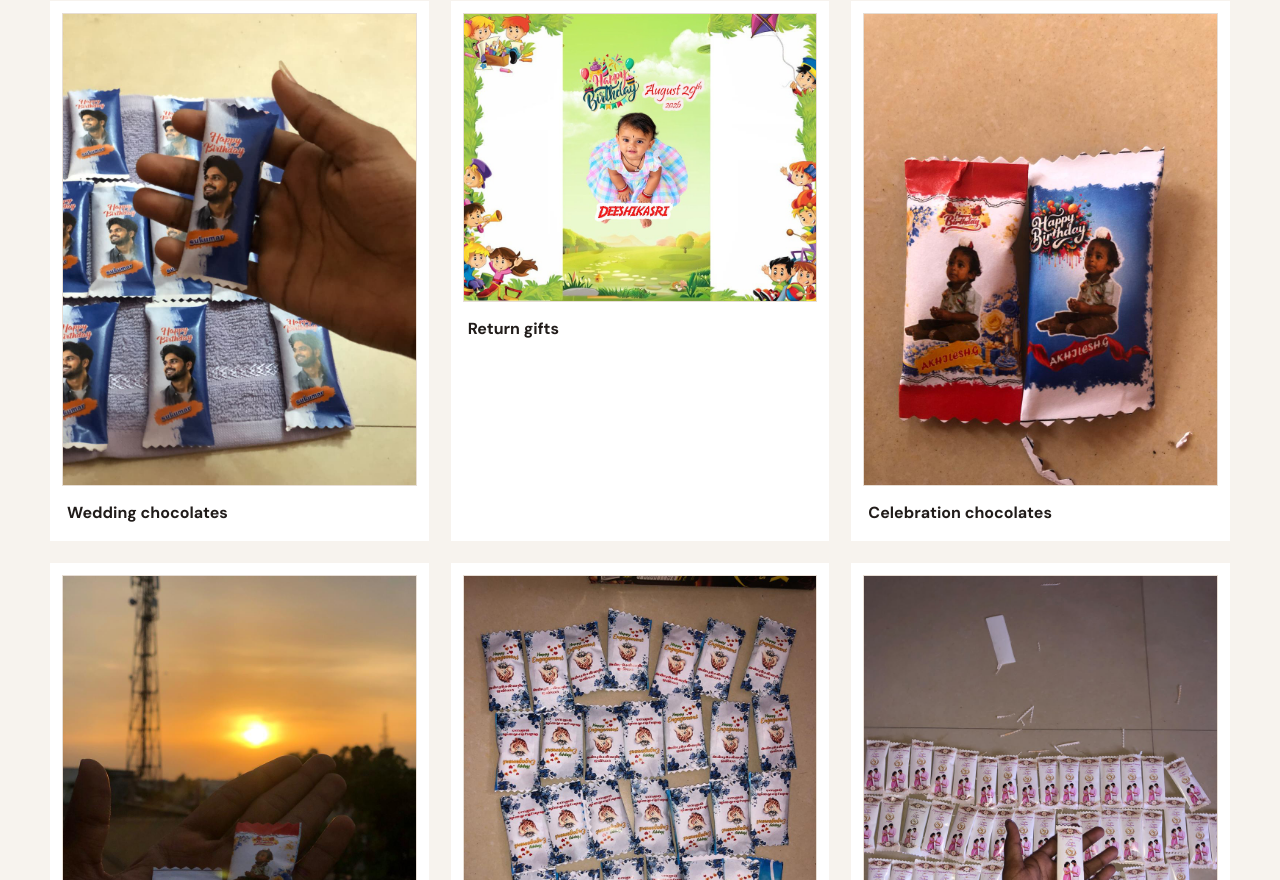
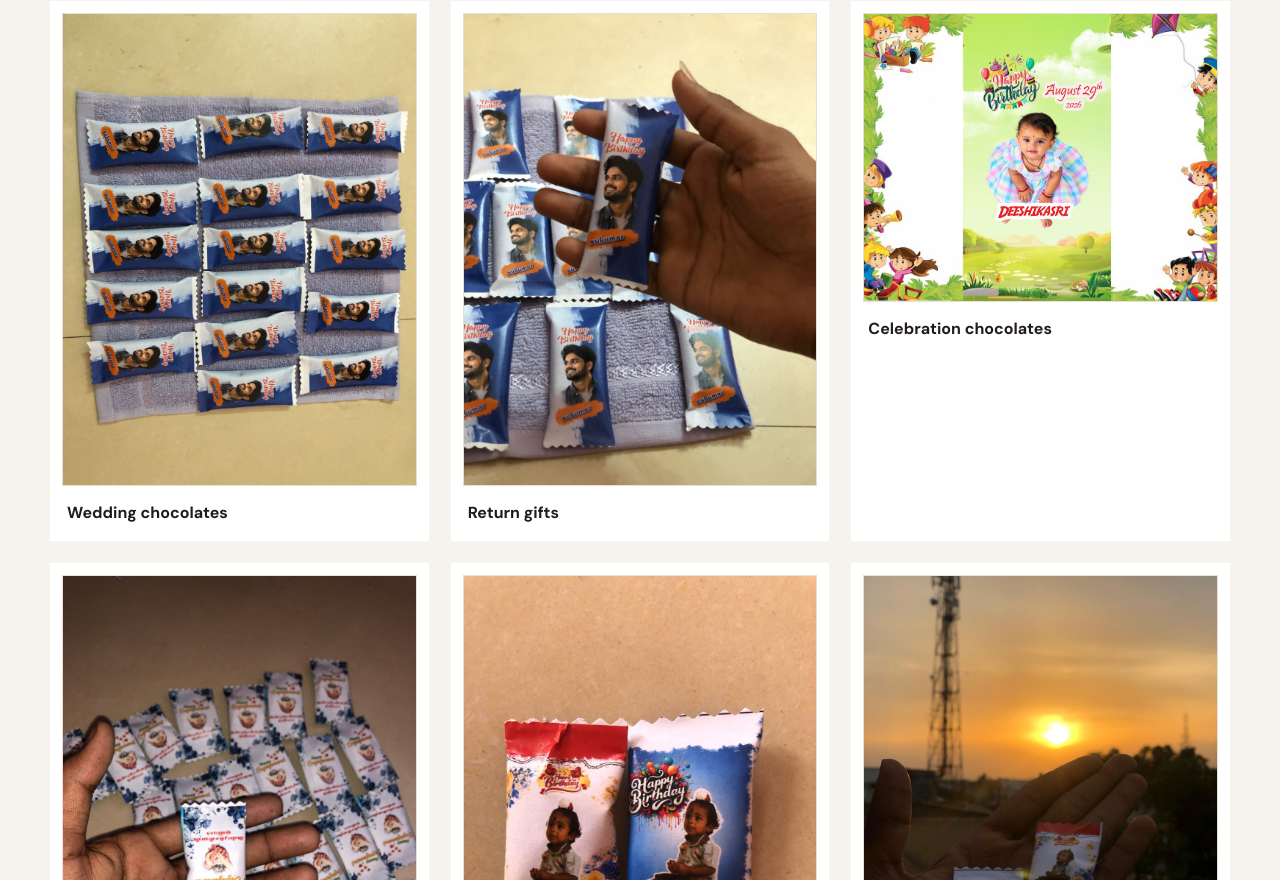
Before and after one commit to Karkkiniyan18/sweet_journey, a plain HTML site: page home.html in a window 1280 px wide. Shown: the part 1920-2800 px from the top of the page. Drawn offline with nearby package versions, Linux system fonts and the light colour scheme; files whose address does not match are found by name.

Commit message:
Images in home.html are updated
Updated image sources to relative paths for better portability.

```diff
--- a/home.html
+++ b/home.html
@@ -56,7 +56,7 @@ h1,h2{line-height:1.08;margin:0 0 22px}h1,h2{font-family:"Playfair Display",seri
         </div>
       </div>
       <div class="hero-art photo-frame">
-        <img src="D:\Project\Sweet_journey\sweet_journey_with_pictures\image-02.jpeg" alt="Sweet Journey chocolate wrapping" />
+        <img src="image-02.jpeg" alt="Sweet Journey chocolate wrapping" />
       </div>
     </section>
 
@@ -80,13 +80,13 @@ h1,h2{line-height:1.08;margin:0 0 22px}h1,h2{font-family:"Playfair Display",seri
         <div class="gallery-card"><div class="photo-frame"><img src="image-03.jpeg" alt="Chocolate wrapper design" /></div><p>Chocolate wrapper design</p></div>
         <div class="gallery-card"><div class="photo-frame"><img src="image-04.jpeg" alt="Custom chocolate order" /></div><p>Custom chocolate order</p></div>
         <div class="gallery-card"><div class="photo-frame"><img src="image-05.jpeg" alt="Birthday chocolates" /></div><p>Birthday chocolates</p></div>
-        <div class="gallery-card"><div class="photo-frame"><img src="D:\Project\Sweet_journey\sweet_journey_with_pictures\image-07.jpeg" alt="Wedding chocolates" /></div><p>Wedding chocolates</p></div>
-        <div class="gallery-card"><div class="photo-frame"><img src="D:\Project\Sweet_journey\sweet_journey_with_pictures\image-08.jpeg" alt="Return gifts" /></div><p>Return gifts</p></div>
-        <div class="gallery-card"><div class="photo-frame"><img src="D:\Project\Sweet_journey\sweet_journey_with_pictures\image-10.jpeg" alt="Celebration chocolates" /></div><p>Celebration chocolates</p></div>
-        <div class="gallery-card"><div class="photo-frame"><img src="D:\Project\Sweet_journey\sweet_journey_with_pictures\image-11.jpeg" alt="Baby shower" /></div><p>Baby shower</p></div>
-        <div class="gallery-card"><div class="photo-frame"><img src="D:\Project\Sweet_journey\sweet_journey_with_pictures\image-12.jpeg" alt="Anniversary chocolates" /></div><p>Anniversary chocolates</p></div>
-        <div class="gallery-card"><div class="photo-frame"><img src="D:\Project\Sweet_journey\sweet_journey_with_pictures\image-03.jpeg" alt="Special occasion" /></div><p>Special occasion</p></div>
-        <div class="gallery-card"><div class="photo-frame"><img src="D:\Project\Sweet_journey\sweet_journey_with_pictures\image-09.jpeg" alt="Gift chocolate design" /></div><p>Gift chocolate design</p></div>
+        <div class="gallery-card"><div class="photo-frame"><img src="image-06.jpeg" alt="Wedding chocolates" /></div><p>Wedding chocolates</p></div>
+        <div class="gallery-card"><div class="photo-frame"><img src="image-07.jpeg" alt="Return gifts" /></div><p>Return gifts</p></div>
+        <div class="gallery-card"><div class="photo-frame"><img src="image-08.jpeg" alt="Celebration chocolates" /></div><p>Celebration chocolates</p></div>
+        <div class="gallery-card"><div class="photo-frame"><img src="image-09.jpeg" alt="Baby shower" /></div><p>Baby shower</p></div>
+        <div class="gallery-card"><div class="photo-frame"><img src="image-10.jpeg" alt="Anniversary chocolates" /></div><p>Anniversary chocolates</p></div>
+        <div class="gallery-card"><div class="photo-frame"><img src="image-11.jpeg" alt="Special occasion" /></div><p>Special occasion</p></div>
+        <div class="gallery-card"><div class="photo-frame"><img src="image-12.jpeg" alt="Gift chocolate design" /></div><p>Gift chocolate design</p></div>
 
     </section>
 
```
